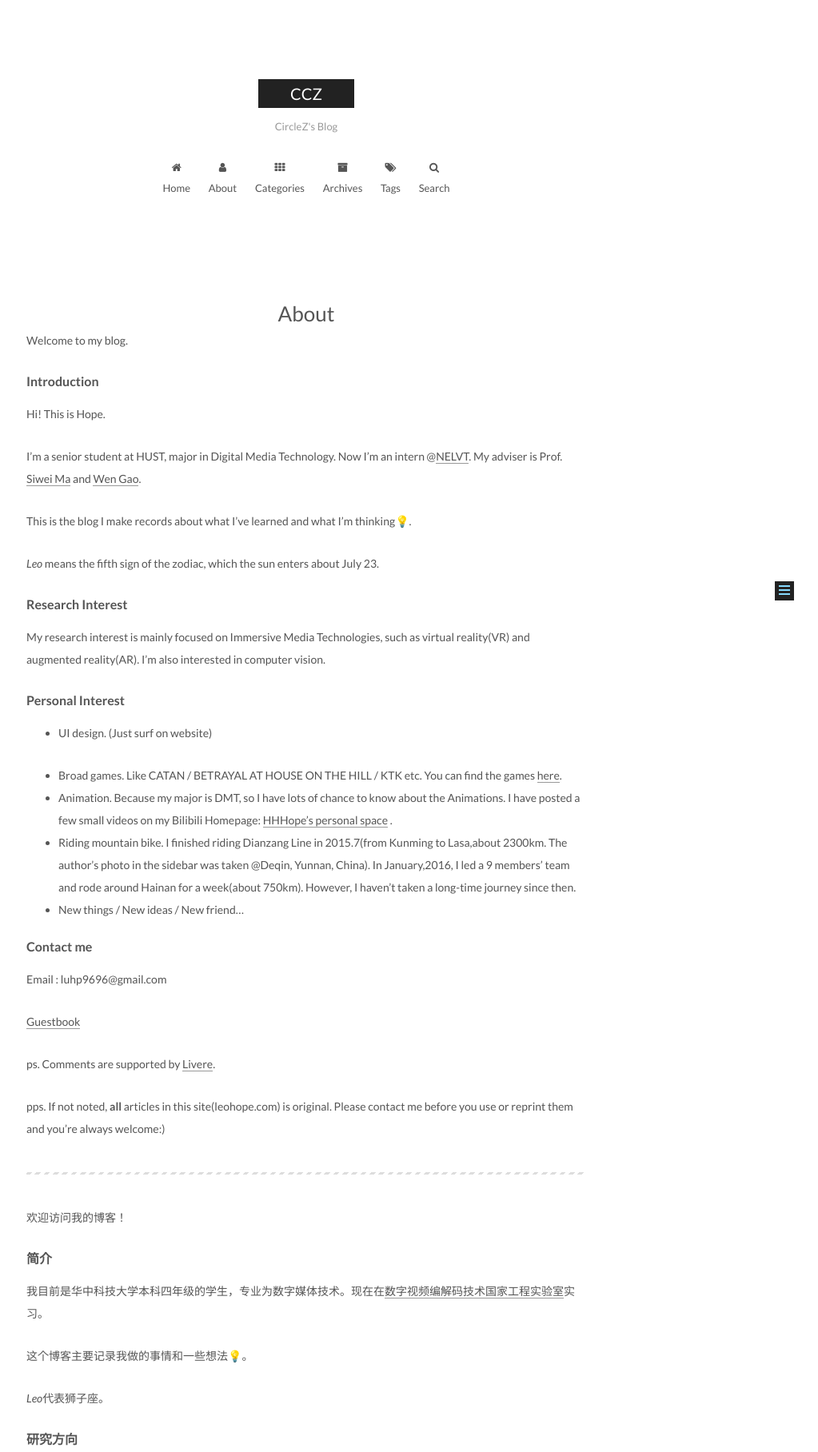
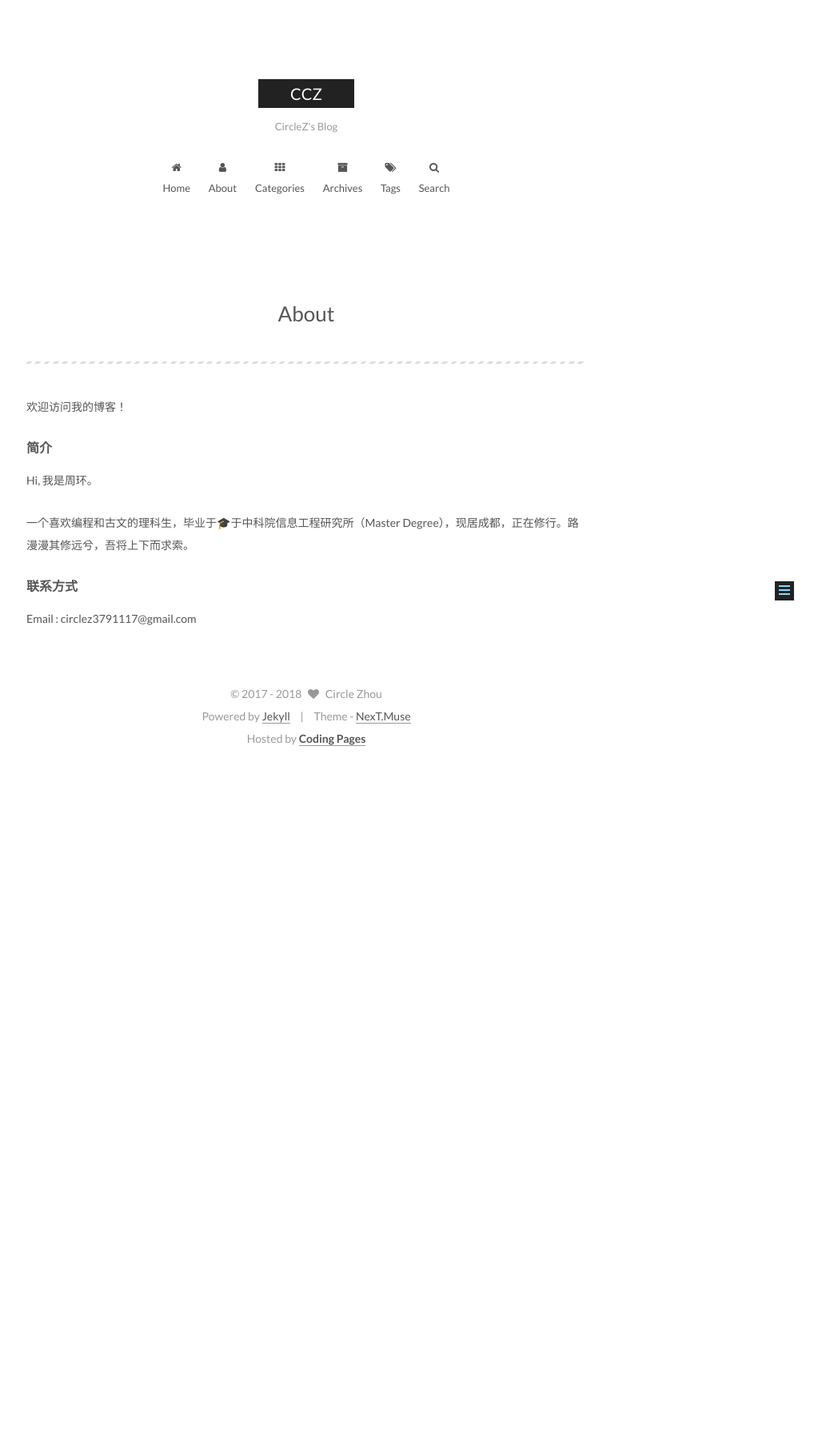
Before and after one commit to CircleZ3791117/CircleZ3791117.github.io, a Jekyll site: the page built from about/index.md, in a window 1280 px wide, cut to the strip 104-1920 px from the top of the page. Shown: the whole strip at 80% size, without its empty margins (257-1280 px from the left). Built offline with Jekyll 4.4.1, drawn with Linux system fonts in a browser that asks for light colours; after the commit the page ends 1067 px from its top, so only the background shows below that; some of the changed text lies outside the part shown.

Commit message:
modify about

```diff
--- a/about/index.md
+++ b/about/index.md
@@ -3,44 +3,6 @@ layout: page
 title: About
 sidebar_link: true
 ---
-
-Welcome to my blog.
-
-#### Introduction
-
-Hi! This is Hope.
-
-I'm a senior student at HUST, major in Digital Media Technology. Now I'm an intern @[NELVT](http://idm.pku.edu.cn/). My adviser is Prof. [Siwei Ma](http://scholar.pku.edu.cn/siweima/bio) and [Wen Gao](http://www.jdl.ac.cn/htm-gaowen/).
-
-This is the blog I make records about what I've learned and what I'm thinking💡.
-
-*Leo* means the fifth sign of the zodiac, which the sun enters about July 23.
-
-#### Research Interest
-
-My research interest is mainly focused on Immersive Media Technologies, such as virtual reality(VR) and augmented reality(AR). I'm also interested in computer vision.
-
-#### Personal Interest
-
-* UI design. (Just surf on website)
-
-
-* Broad games. Like CATAN / BETRAYAL AT HOUSE ON THE HILL / KTK etc. You can find the games [here](http://leohope.com/%E7%8E%A9%E6%B8%B8%E6%88%8F/2017/07/05/boardgames/).
-* Animation. Because my major is DMT, so I have lots of chance to know about the Animations. I have posted a few small videos on my Bilibili Homepage:  [HHHope's personal space](https://space.bilibili.com/13758485#!/ ) .
-* Riding mountain bike. I finished riding Dianzang Line in 2015.7(from Kunming to Lasa,about 2300km. The author's photo in the sidebar was taken @Deqin, Yunnan, China). In January,2016, I led a 9 members' team and rode around Hainan for a week(about 750km). However, I haven't taken a long-time journey since then.
-* New things / New ideas / New friend...
-
-
-
-#### Contact me
-
-Email : luhp9696@gmail.com
-
-[Guestbook](http://leohope.com/2016/12/01/Guestbook/)
-
-ps. Comments are supported by [Livere](https://livere.com/).
-
-pps. If not noted, **all** articles in this site(leohope.com) is original. Please contact me before you use or reprint them and you're always welcome:)
 
 ---
 
@@ -48,30 +10,10 @@ pps. If not noted, **all** articles in this site(leohope.com) is original. Pleas
 
 #### 简介
 
-我目前是华中科技大学本科四年级的学生，专业为数字媒体技术。现在在[数字视频编解码技术国家工程实验室](http://idm.pku.edu.cn/)实习。
+Hi, 我是周环。
 
-这个博客主要记录我做的事情和一些想法💡。
-
-*Leo*代表狮子座。
-
-#### 研究方向
-
-我的研究方向主要是沉浸式媒体技术，如AR/VR等。同时也对计算机视觉感兴趣。
-
-#### 个人兴趣
-
-* UI设计（主要是逛网站）
-* 桌游。例如「卡坦岛」、「山屋惊魂」、「三国杀」等。[这篇文章](http://leohope.com/%E7%8E%A9%E6%B8%B8%E6%88%8F/2017/07/05/boardgames/)里有一些桌游的介绍。
-* 动画。由于专业是数媒，因此了解过不少和动画相关的知识。我在B站(Bilibili)有若干小视频短片投稿：[Up主-HHHope的个人空间](https://space.bilibili.com/13758485#!/)。
-* 骑行。2015年7月，骑行滇藏线（昆明-拉萨，全程2300余公里）并完成全程，博客侧边栏的作者照片拍摄于德钦（位于云南）的白马雪山。2016年冬我带队9人环海南，全程750公里。不过自那以后就基本没骑过长途了。
-* 新鲜事物／新想法／新朋友...
+一个喜欢编程和古文的理科生，毕业于🎓于中科院信息工程研究所（Master Degree），现居成都，正在修行。路漫漫其修远兮，吾将上下而求索。
 
 #### 联系方式
 
-Email : luhp9696@gmail.com
-
-[留言板](http://leohope.com/2016/12/01/Guestbook/)
-
-ps. 网站内的评论区由[Livere](https://livere.com/)平台提供。
-
-pps. 如无特别说明，本站内所有文章均为原创，转载前请先和我取得联系（一般都会同意的）。
+Email : circlez3791117@gmail.com
```
Also changed, not shown: _posts/2018-2-7-Perceptron.md (+1 -0 lines).
